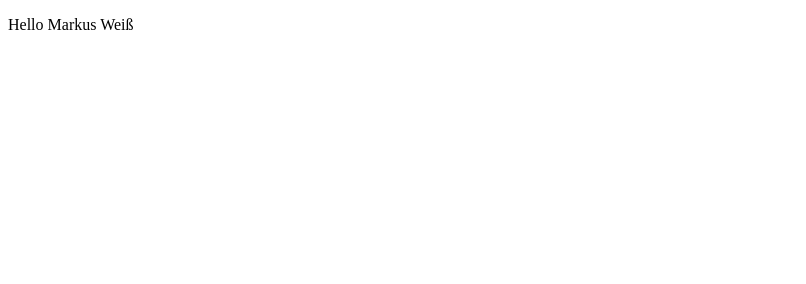
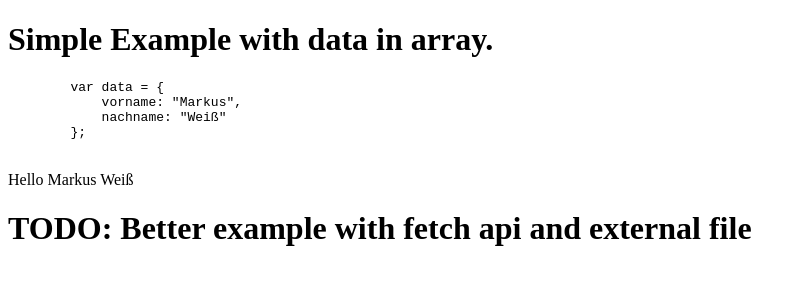
Before and after one commit to markusweiss/handlebars, a website built with Parcel: page index.html in a window 1280 px wide. Shown: the whole page, without its empty margins (0-806 px from the left). Built offline with nearby package versions, Linux system fonts and the light colour scheme.

Commit message:
add text to readme and a todo

```diff
--- a/index.html
+++ b/index.html
@@ -8,6 +8,13 @@
     <title>Handlebars</title>
 </head>
 <body>
+    <h1>Simple Example with data in array.</h1>
+    <pre>
+        var data = {
+            vorname: "Markus",
+            nachname: "Weiß"
+        };
+    </pre>
     <div id="form"></div>
 
     <script id="text-template" type="text/x-handlebars-template">
@@ -15,5 +22,7 @@
             Hello {{vorname}} {{nachname}}
         </p>
     </script>
+
+    <h1>TODO: Better example with fetch api and external file</h1>
 </body>
 </html>
```
Also changed, not shown: README.md.
